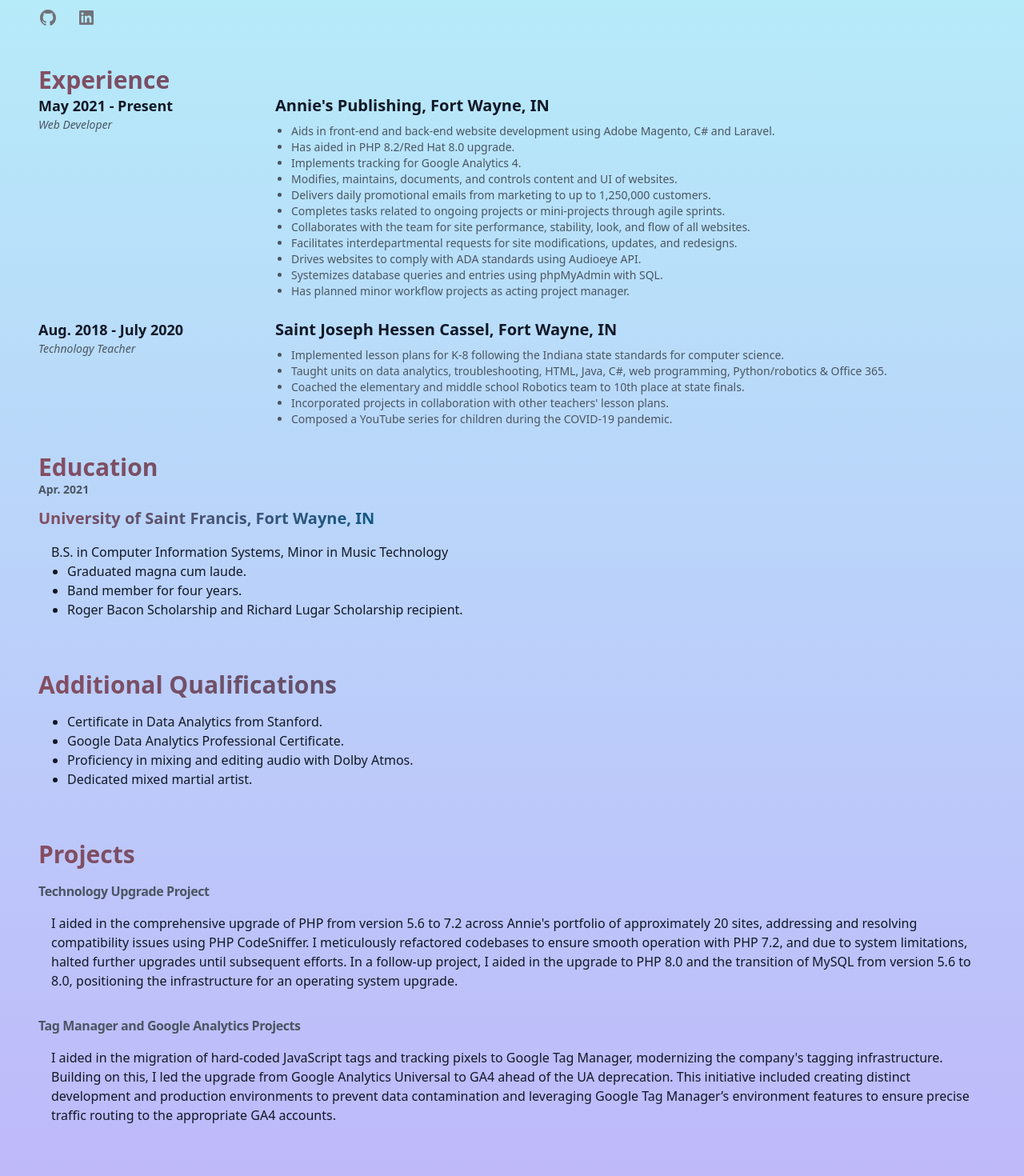
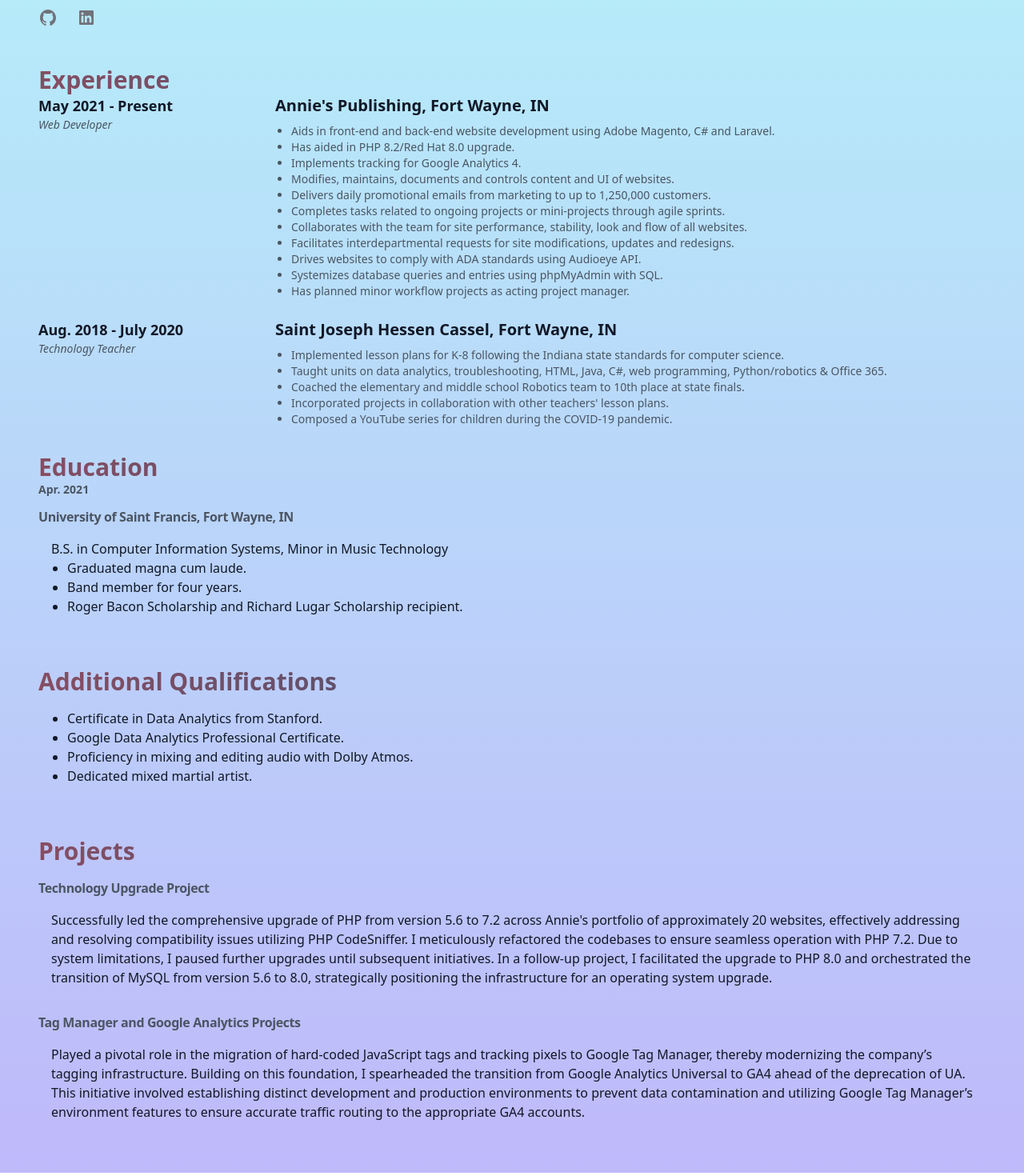
Before and after one commit to phoenixkeiner/phoenix-keiner-resume, a React (Create React App) app: page / in a window 1280 px wide. Shown: the part 482-1952 px from the top of the page at 80% size. Built offline with nearby package versions, Linux system fonts and the light colour scheme.

Commit message:
copy changes

```diff
--- a/src/App.js
+++ b/src/App.js
@@ -47,7 +47,7 @@
             {education.map((edu, index) => (
               <functions.Card key={index}>
                 <functions.CardEyebrow className="text-lg font-semibold">{edu.date}</functions.CardEyebrow>
-                <h3 className="text-xl font-semibold bg-gradient-to-r from-purple-600 via-red-500 to-sky-800 bg-clip-text text-transparent animate-gradient">
+                <h3 className="text-base font-semibold tracking-tight text-gray-600">
                   {edu.institution}
                 </h3>
                 <functions.ContentCardDescription>
@@ -84,7 +84,7 @@
           </h2>
           {projects.map((project, index) => (
             <functions.Card key={index} className="mt-4">
-              <functions.CardTitle href="#">
+              <functions.CardTitle>
                 {project.title}
               </functions.CardTitle>
               <functions.ContentCardDescription>
--- a/src/components/data.jsx
+++ b/src/components/data.jsx
@@ -8,11 +8,11 @@
         "Aids in front-end and back-end website development using Adobe Magento, C# and Laravel.",
         "Has aided in PHP 8.2/Red Hat 8.0 upgrade.",
         "Implements tracking for Google Analytics 4.",
-        "Modifies, maintains, documents, and controls content and UI of websites.",
+        "Modifies, maintains, documents and controls content and UI of websites.",
         "Delivers daily promotional emails from marketing to up to 1,250,000 customers.",
         "Completes tasks related to ongoing projects or mini-projects through agile sprints.",
-        "Collaborates with the team for site performance, stability, look, and flow of all websites.",
-        "Facilitates interdepartmental requests for site modifications, updates, and redesigns.",
+        "Collaborates with the team for site performance, stability, look and flow of all websites.",
+        "Facilitates interdepartmental requests for site modifications, updates and redesigns.",
         "Drives websites to comply with ADA standards using Audioeye API.",
         "Systemizes database queries and entries using phpMyAdmin with SQL.",
         "Has planned minor workflow projects as acting project manager."
@@ -58,11 +58,11 @@
   export const projects = [
     {
       title: "Technology Upgrade Project",
-      description: "I aided in the comprehensive upgrade of PHP from version 5.6 to 7.2 across Annie's portfolio of approximately 20 sites, addressing and resolving compatibility issues using PHP CodeSniffer. I meticulously refactored codebases to ensure smooth operation with PHP 7.2, and due to system limitations, halted further upgrades until subsequent efforts. In a follow-up project, I aided in the upgrade to PHP 8.0 and the transition of MySQL from version 5.6 to 8.0, positioning the infrastructure for an operating system upgrade."
+      description: "Successfully led the comprehensive upgrade of PHP from version 5.6 to 7.2 across Annie's portfolio of approximately 20 websites, effectively addressing and resolving compatibility issues utilizing PHP CodeSniffer. I meticulously refactored the codebases to ensure seamless operation with PHP 7.2. Due to system limitations, I paused further upgrades until subsequent initiatives. In a follow-up project, I facilitated the upgrade to PHP 8.0 and orchestrated the transition of MySQL from version 5.6 to 8.0, strategically positioning the infrastructure for an operating system upgrade."
     },
     {
       title: "Tag Manager and Google Analytics Projects",
-      description: "I aided in the migration of hard-coded JavaScript tags and tracking pixels to Google Tag Manager, modernizing the company's tagging infrastructure. Building on this, I led the upgrade from Google Analytics Universal to GA4 ahead of the UA deprecation. This initiative included creating distinct development and production environments to prevent data contamination and leveraging Google Tag Manager’s environment features to ensure precise traffic routing to the appropriate GA4 accounts."
+      description: "Played a pivotal role in the migration of hard-coded JavaScript tags and tracking pixels to Google Tag Manager, thereby modernizing the company’s tagging infrastructure. Building on this foundation, I spearheaded the transition from Google Analytics Universal to GA4 ahead of the deprecation of UA. This initiative involved establishing distinct development and production environments to prevent data contamination and utilizing Google Tag Manager’s environment features to ensure accurate traffic routing to the appropriate GA4 accounts."
     }
   ];
 
@@ -70,7 +70,7 @@
   export const personalInfo = {
     name: "Phoenix Keiner",
     location: "Fort Wayne, IN",
-    description: "Phoenix Keiner is a skilled web developer based in Fort Wayne, IN, with a strong foundation in both front-end and back-end development. Currently employed at Annie's Publishing, he specializes in using technologies like Adobe Magento, C#, and Laravel to enhance user experiences on a large scale. With a proven track record of successful system upgrades, including transitioning to PHP 8.2 and Red Hat 8.0, he effectively addresses complex technical challenges. Phoenix also plays a key role in implementing tracking for Google Analytics 4, ensuring data accuracy and compliance with ADA standards through the use of the Audioeye API. His experience extends beyond coding; he adeptly manages interdepartmental requests and collaborates with teams to optimize website performance. A former technology teacher, he integrates educational principles into his development work, fostering a collaborative environment. With certifications in Data Analytics and a passion for mixed martial arts, Phoenix combines technical expertise with a commitment to continuous learning and growth."
+    description: "Phoenix Keiner is a skilled web developer based in Fort Wayne, IN, with a strong foundation in both front-end and back-end development. Currently employed at Annie's Publishing, he specializes in using technologies like Adobe Magento, C# and Laravel to enhance user experiences on a large scale. With a proven track record of successful system upgrades, including transitioning to PHP 8.2 and Red Hat 8.0, he effectively addresses complex technical challenges. Phoenix also plays a key role in implementing tracking for Google Analytics 4, ensuring data accuracy and compliance with ADA standards through the use of the Audioeye API. His experience extends beyond coding; he adeptly manages interdepartmental requests and collaborates with teams to optimize website performance. A former technology teacher, he integrates educational principles into his development work, fostering a collaborative environment. With certifications in Data Analytics and a passion for mixed martial arts, Phoenix combines technical expertise with a commitment to continuous learning and growth."
   };
 
   // Social links data
```
